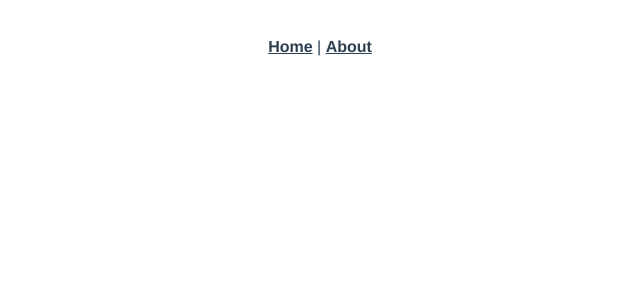
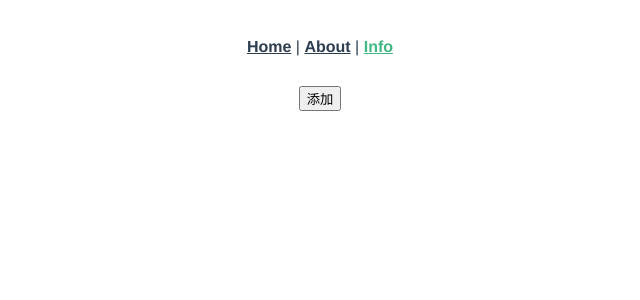
Before and after one commit to gegelei/vue-demo, a Vue app: page /info in a window 1280 px wide. Shown: the top 300 px of the page, without its empty margins (320-960 px from the left). Built offline with nearby package versions, Linux system fonts and the light colour scheme; the HTML template or start-up script is replaced by a standard one.

Commit message:
add  info

```diff
--- a/src/App.vue
+++ b/src/App.vue
@@ -2,7 +2,8 @@
   <div id="app">
     <div id="nav">
       <router-link to="/">Home</router-link> |
-      <router-link to="/about">About</router-link>
+      <router-link to="/about">About</router-link> |
+      <router-link to="/info">Info</router-link>
     </div>
     <router-view/>
   </div>
--- a/src/components/HelloWorld.vue
+++ b/src/components/HelloWorld.vue
@@ -11,6 +11,7 @@
       <li><a href="https://github.com/vuejs/vue-cli/tree/dev/packages/%40vue/cli-plugin-babel" target="_blank" rel="noopener">babel</a></li>
       <li><a href="https://github.com/vuejs/vue-cli/tree/dev/packages/%40vue/cli-plugin-router" target="_blank" rel="noopener">router</a></li>
       <li><a href="https://github.com/vuejs/vue-cli/tree/dev/packages/%40vue/cli-plugin-vuex" target="_blank" rel="noopener">vuex</a></li>
+      <li><a href="https://github.com/vuejs/vue-cli/tree/dev/packages/%40vue/cli-plugin-eslint" target="_blank" rel="noopener">eslint</a></li>
     </ul>
     <h3>Essential Links</h3>
     <ul>
--- a/src/router/index.js
+++ b/src/router/index.js
@@ -1,6 +1,7 @@
 import Vue from 'vue'
 import VueRouter from 'vue-router'
 import Home from '../views/Home.vue'
+import Info from '../views/Info.vue'
 
 Vue.use(VueRouter)
 
@@ -9,6 +10,11 @@ const routes = [
     path: '/',
     name: 'home',
     component: Home
+  },
+  {
+    path: '/info',
+    name: 'info',
+    component: Info
   },
   {
     path: '/about',
--- a/src/store/index.js
+++ b/src/store/index.js
@@ -5,8 +5,12 @@ Vue.use(Vuex)
 
 export default new Vuex.Store({
   state: {
+    count: 1
   },
   mutations: {
+    increase () {
+      this.state.count++
+    }
   },
   actions: {
   },
--- a/src/views/About.vue
+++ b/src/views/About.vue
@@ -1,5 +1,21 @@
 <template>
   <div class="about">
     <h1>This is an about page</h1>
+    <h1>{{msg}}</h1>
   </div>
 </template>
+
+<script>
+import store from '@/store/index'
+export default {
+  store,
+  data () {
+    return {
+      msg: store.state.count
+    }
+  },
+  computed: {
+
+  }
+}
+</script>
--- /dev/null
+++ b/src/views/Info.vue
@@ -0,0 +1,24 @@
+<template>
+    <div>
+      <button type="button" @click="add()">添加</button>
+    </div>
+</template>
+
+<script>
+import store from '@/store/index.js'
+export default {
+  name: 'info',
+  store,
+  methods: {
+    add () {
+      store.commit('increase')
+      console.log('h')
+    }
+  }
+}
+
+</script>
+
+<style scoped>
+
+</style>
```
